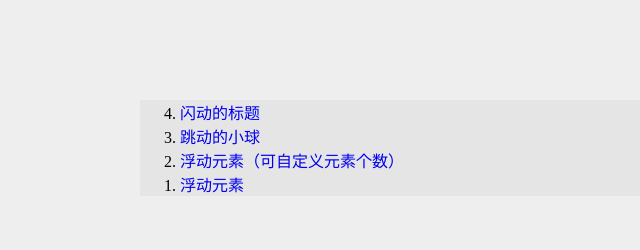
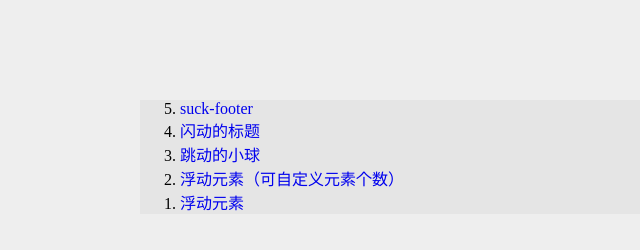
Before and after one commit to yotcap/someGadgets, a plain HTML site: page index.html in a window 1280 px wide. Shown: the whole page, without its empty margins (0-640 px from the left). Drawn offline with Linux system fonts and the light colour scheme.

Commit message:
Update index.html

```diff
--- a/index.html
+++ b/index.html
@@ -12,6 +12,7 @@
 <body>
 	<div id="c">
 		<ol reversed>
+			<li><a href="./suck-footer/suck-footer.html">suck-footer</a></li>
 			<li><a href="./flashing-title/flashing-title.html">闪动的标题</a></li>
 			<li><a href="./jumpingBall/ball.html">跳动的小球</a></li>
 			<li><a href="./Elements-float-follow-the-mouse/float2.html">浮动元素（可自定义元素个数）</a></li>
```
